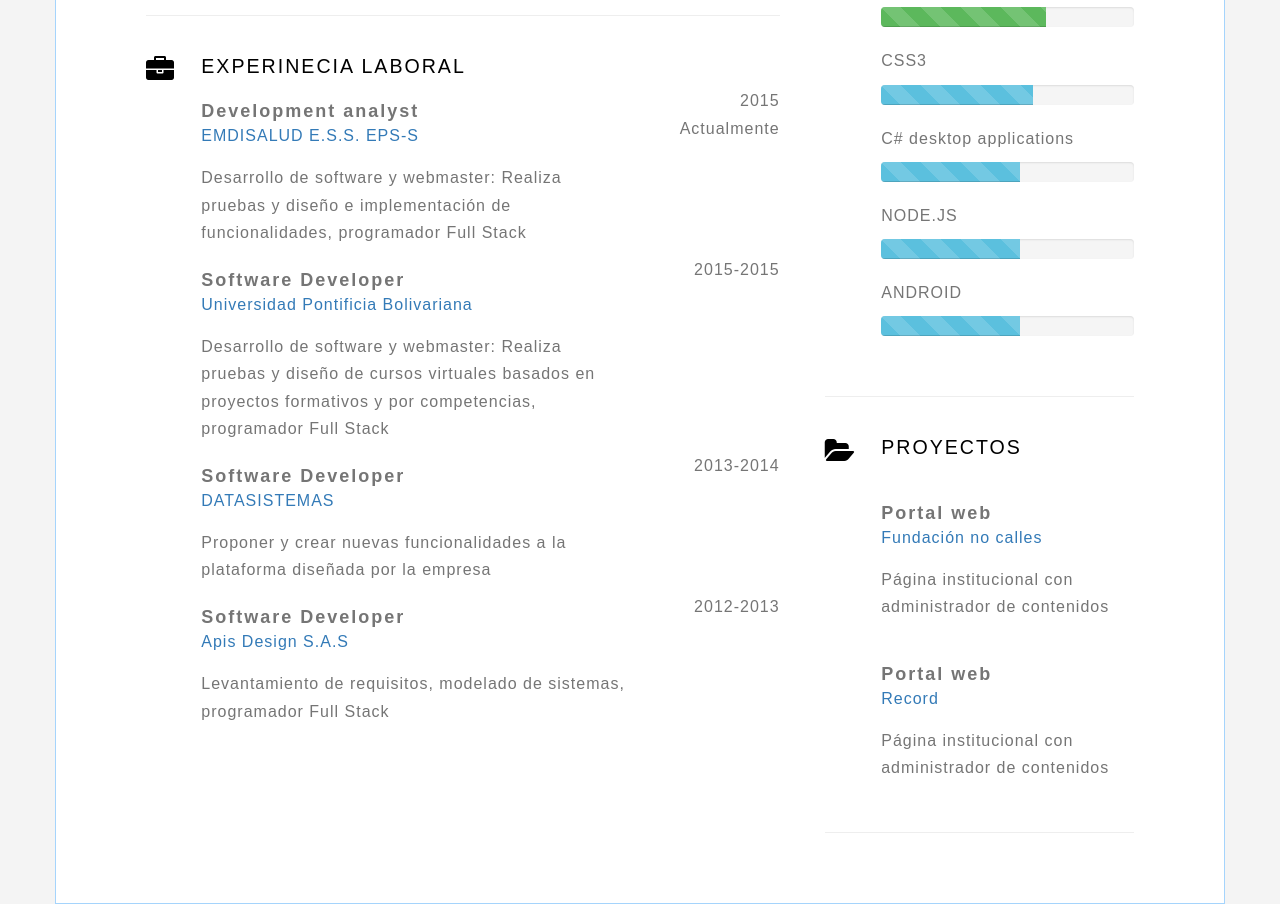
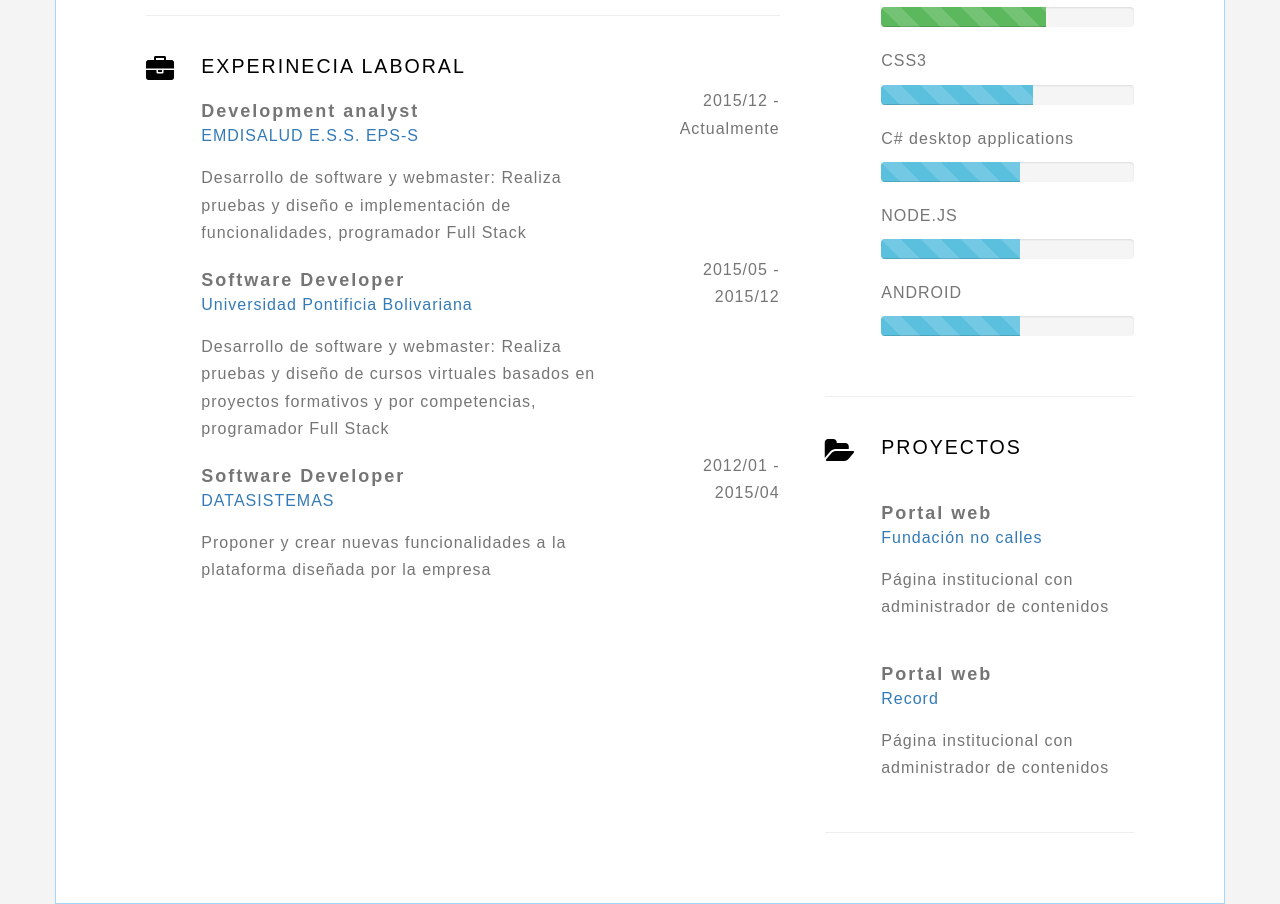
Before and after one commit to DevRicardo/DevRicardo.github.io, a plain HTML site: page index.html in a window 1280 px wide. Shown: the part 917-1821 px from the top of the page. Drawn offline with nearby package versions, Linux system fonts and the light colour scheme; a script that the page names is missing; a web font is replaced by a local one.

Commit message:
Actualización fechas

```diff
--- a/index.html
+++ b/index.html
@@ -208,7 +208,7 @@ Me interesa mucho la actualidad tecnológica y soy un gran admirador de la buena
                         </div>
 
                         <div class="year col-md-3">
-                            <p>2015 Actualmente</p>
+                            <p>2015/12 - Actualmente</p>
                         </div>
                     </div><!--Job 1 end-->
 
@@ -221,7 +221,7 @@ Me interesa mucho la actualidad tecnológica y soy un gran admirador de la buena
                         </div>
 
                         <div class="year col-md-3">
-                            <p>2015-2015</p>
+                            <p>2015/05 - 2015/12</p>
                         </div>
                     </div><!--Job 1 end-->
 
@@ -236,13 +236,13 @@ Me interesa mucho la actualidad tecnológica y soy un gran admirador de la buena
                         </div>
 
                         <div class="year col-md-3">
-                            <p>2013-2014</p>
+                            <p>2012/01 - 2015/04</p>
                         </div>
                     </div><!--Job 2 end-->
 
 
 
-                        <div class="row">
+                        <!--<div class="row">
                             <div class="col-md-9">
                                 <h4><strong>Software Developer</strong></h4>
                                 <p class="sub"><a href="#">Apis Design S.A.S</a>
@@ -253,7 +253,7 @@ Me interesa mucho la actualidad tecnológica y soy un gran admirador de la buena
                             <div class="year col-md-3">
                                 <p>2012-2013</p>
                             </div>
-                        </div><!--Job 3 end-->
+                        </div>Job 3 end-->
 
 
                 </div><!--Job experiences end-->
```
